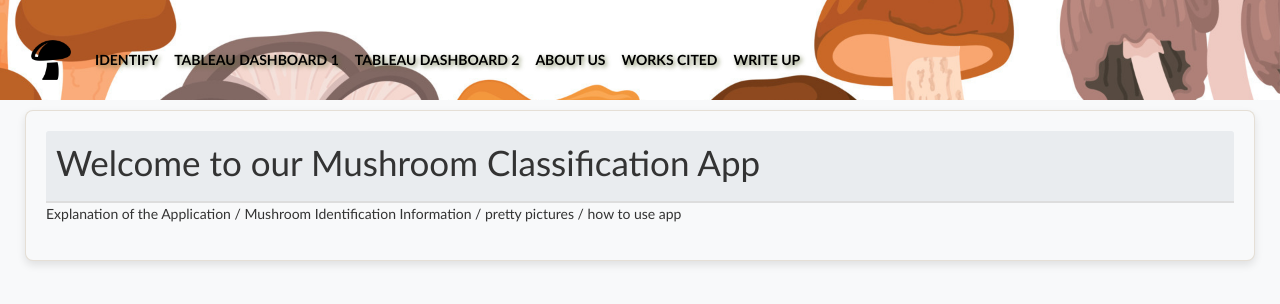
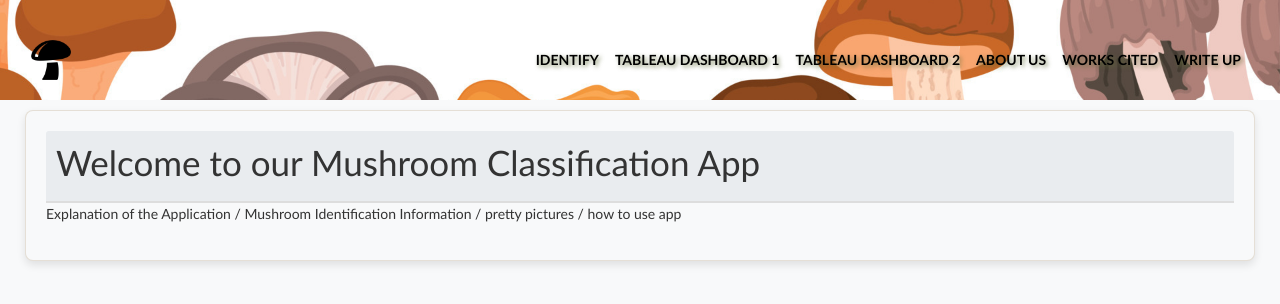
Before and after one commit to KelseyMersinas/Project-4-Group-10, a Flask app: page / in a window 1280 px wide. Shown: the top 304 px of the page. Run offline with Flask 3, Linux system fonts and the light colour scheme; parts of the project's set-up code (start-up, migrations or seed data) failed here and were passed over; some libraries are stand-ins or nearby versions.

Commit message:
Separated navbar buttons

```diff
--- a/app/templates/aboutus.html
+++ b/app/templates/aboutus.html
@@ -18,7 +18,7 @@
                 <span class="navbar-toggler-icon"></span>
             </button>
             <div class="collapse navbar-collapse" id="navbarNav">
-                <ul class="navbar-nav">
+                <ul class="navbar-nav ml-auto">
                     <li class="nav-item">
                     <a class="nav-link" href="{{ url_for('predict') }}">Identify</a>
                     </li>
--- a/app/templates/landing.html
+++ b/app/templates/landing.html
@@ -18,7 +18,7 @@
                 <span class="navbar-toggler-icon"></span>
             </button>
             <div class="collapse navbar-collapse" id="navbarNav">
-                <ul class="navbar-nav">
+                <ul class="navbar-nav ml-auto">
                     <li class="nav-item">
                     <a class="nav-link" href="{{ url_for('predict') }}">Identify</a>
                     </li>
--- a/app/templates/predict.html
+++ b/app/templates/predict.html
@@ -44,7 +44,7 @@
           <span class="navbar-toggler-icon"></span>
         </button>
         <div class="collapse navbar-collapse" id="navbarNav">
-          <ul class="navbar-nav">
+          <ul class="navbar-nav ml-auto">
             <li class="nav-item">
               <a class="nav-link" href="{{ url_for('predict') }}">Identify</a>
             </li>
--- a/app/templates/tableauOne.html
+++ b/app/templates/tableauOne.html
@@ -18,7 +18,7 @@
                 <span class="navbar-toggler-icon"></span>
             </button>
             <div class="collapse navbar-collapse" id="navbarNav">
-                <ul class="navbar-nav">
+                <ul class="navbar-nav ml-auto">
                     <li class="nav-item">
                     <a class="nav-link" href="{{ url_for('predict') }}">Identify</a>
                     </li>
--- a/app/templates/tableauTwo.html
+++ b/app/templates/tableauTwo.html
@@ -18,7 +18,7 @@
                 <span class="navbar-toggler-icon"></span>
             </button>
             <div class="collapse navbar-collapse" id="navbarNav">
-                <ul class="navbar-nav">
+                <ul class="navbar-nav ml-auto">
                     <li class="nav-item">
                     <a class="nav-link" href="{{ url_for('predict') }}">Identify</a>
                     </li>
--- a/app/templates/workscited.html
+++ b/app/templates/workscited.html
@@ -18,7 +18,7 @@
                 <span class="navbar-toggler-icon"></span>
             </button>
             <div class="collapse navbar-collapse" id="navbarNav">
-                <ul class="navbar-nav">
+                <ul class="navbar-nav ml-auto">
                     <li class="nav-item">
                     <a class="nav-link" href="{{ url_for('predict') }}">Identify</a>
                     </li>
--- a/app/templates/writeup.html
+++ b/app/templates/writeup.html
@@ -18,7 +18,7 @@
                 <span class="navbar-toggler-icon"></span>
             </button>
             <div class="collapse navbar-collapse" id="navbarNav">
-                <ul class="navbar-nav">
+                <ul class="navbar-nav ml-auto">
                     <li class="nav-item">
                     <a class="nav-link" href="{{ url_for('predict') }}">Identify</a>
                     </li>
```
